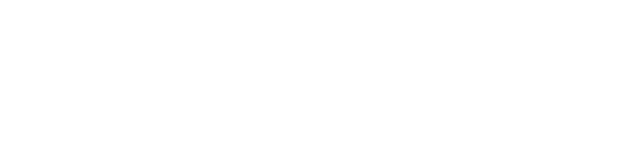
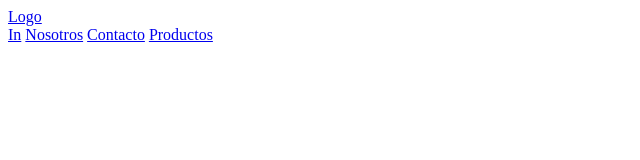
Before and after one commit to LuInDev/PuertCrist, a plain HTML site: page PuertoCristo/index.html in a window 1280 px wide. Shown: the whole page, without its empty margins (0-640 px from the left). Drawn offline with Linux system fonts and the light colour scheme.

Commit message:
C1-0 index.html
Cambio de prueba  : C1

```diff
--- a/PuertoCristo/index.html
+++ b/PuertoCristo/index.html
@@ -6,6 +6,20 @@
     <title>PUERTO CRISTO</title>
 </head>
 <body>
+    <div class="head">
 
+        <div class="logo">
+            <a href="#">Logo</a>
+        </div>
+
+        <div class="navbar">
+
+            <a href="#">In</a>
+            <a href="#">Nosotros</a>
+            <a href="#">Contacto</a>
+            <a href="#">Productos</a>
+
+        </div>
+    </div>
 </body>
 </html>
```
